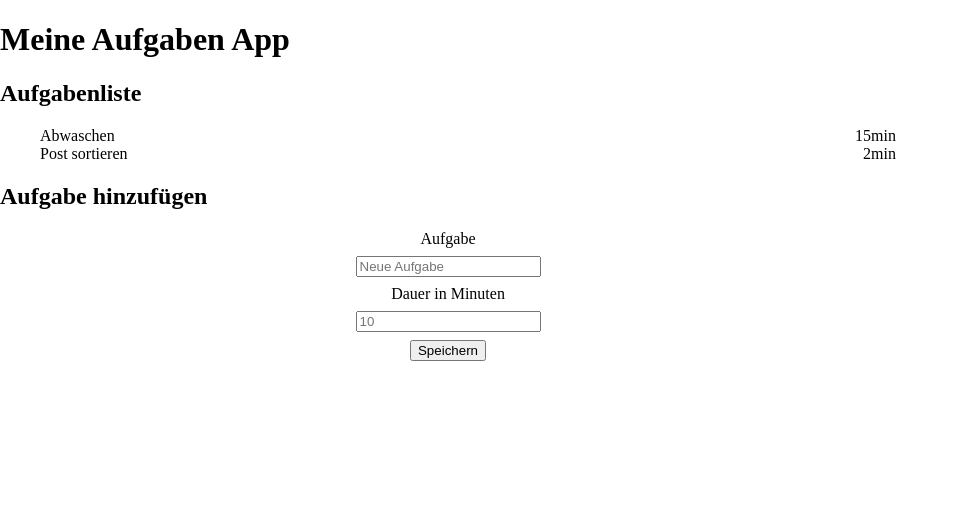
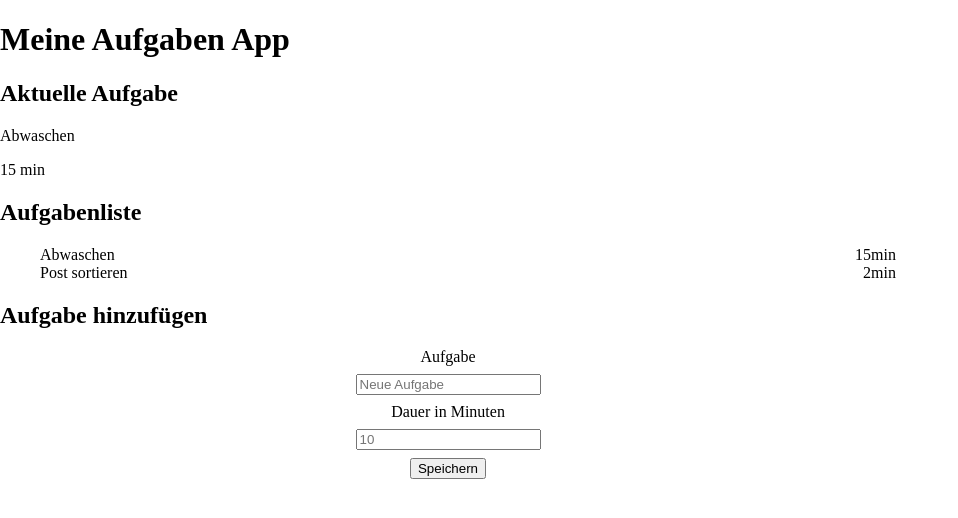
Before and after one commit to A11yship/capstone-project, a Next.js app: page / in a window 1280 px wide. Shown: the top 518 px of the page, without its empty margins (0-958 px from the left). Built offline with nearby package versions, Linux system fonts and the light colour scheme.

Commit message:
Display current task

```diff
--- a/src/pages/index.js
+++ b/src/pages/index.js
@@ -15,6 +15,11 @@ export default function HomePage() {
 				<meta key="description" name="description" content="This is my project" />
 			</Head>
 			<h1>Meine Aufgaben App</h1>
+			<h2>Aktuelle Aufgabe</h2>
+			<div>
+				<p>{tasks[0].name}</p>
+				<p>{tasks[0].time} min</p>
+			</div>
 			<h2>Aufgabenliste</h2>
 			<StyledList role="list">
 				{tasks.map(task => (
```
